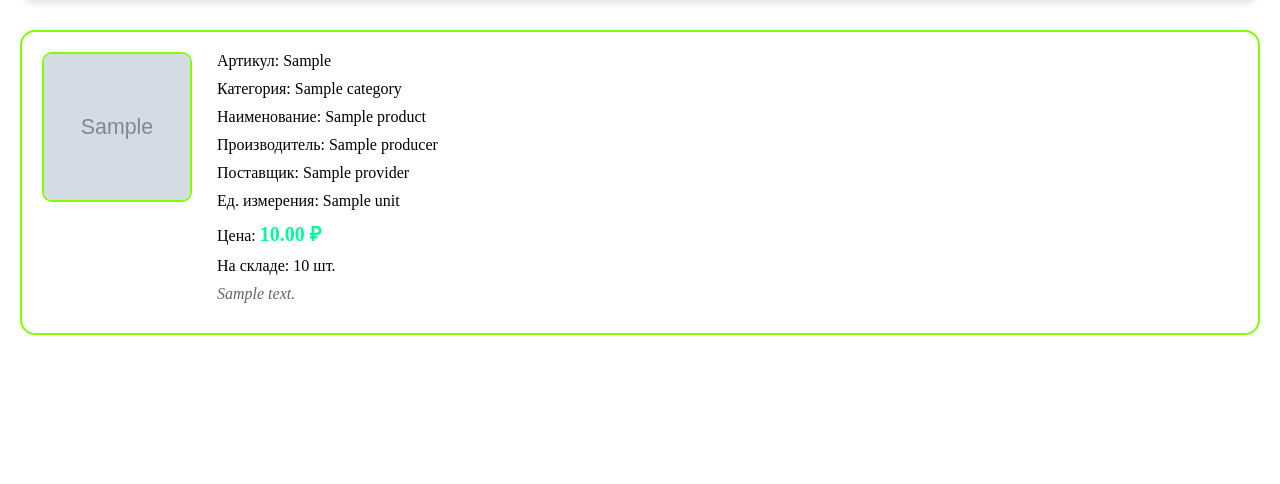
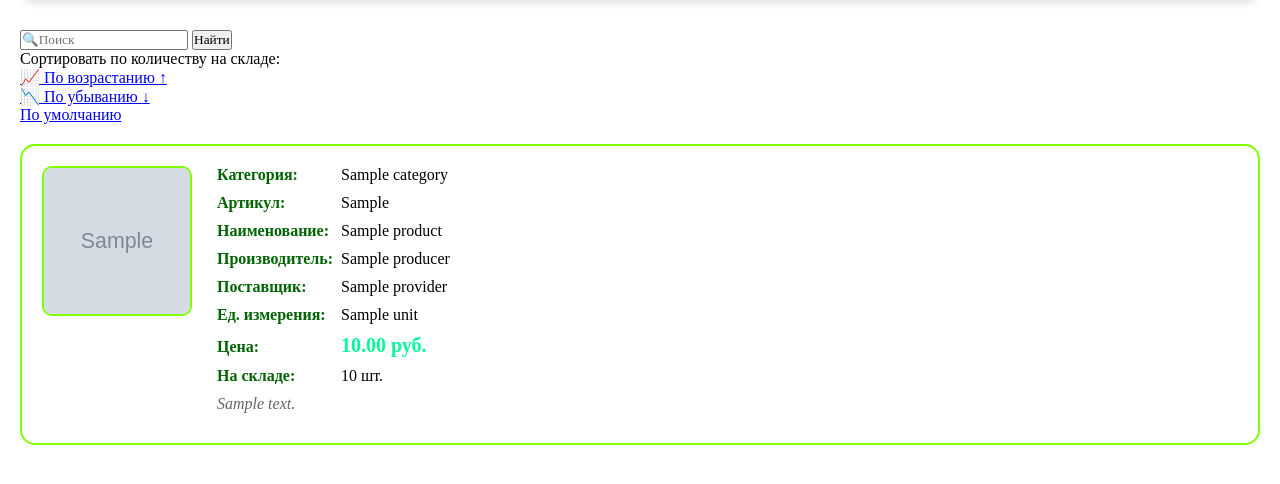
Before and after one commit to Fen1k9/Obuv, a Django app: page /admin/?sort=stock_asc in a window 1280 px wide. Shown: the part 140-624 px from the top of the page. Run offline with Django 4.2, Linux system fonts and the light colour scheme; tables that the repository leaves empty hold one stand-in row (values such as "Sample post"); grey boxes marked "Sample" are stand-in pictures.

Commit message:
Search/sort

```diff
--- a/obu/templates/admin.html
+++ b/obu/templates/admin.html
@@ -19,6 +19,45 @@
             <a href="{% url 'logout' %}">Выйти</a>
         </div>
     </header>
+
+    <div class="search-section">
+        <form method="get" class="search-form">
+            <input type="text"
+                   name="q"
+                   class="search-input"
+                   placeholder="🔍Поиск"
+                   value="{{ query }}">
+            <button type="submit" class="search-button">Найти</button>
+            {% if query %}
+                <a href="{% url 'admin_page' %}" class="clear-button">Сбросить</a>
+            {% endif %}
+        </form>
+
+        {% if query %}
+        <div class="search-results">
+            Найдено товаров: {{ products|length }} по запросу "{{ query }}"
+        </div>
+        {% endif %}
+    </div>
+
+      <div class="sort-section">
+        <span class="sort-title">Сортировать по количеству на складе:</span>
+        <div class="sort-links">
+            <a href="?{% if query %}q={{ query }}&{% endif %}sort=stock_asc"
+               class="sort-link {% if sort_by == 'stock_asc' %}active{% endif %}">
+                <p>📈 По возрастанию <span class="arrow">↑</span></p>
+            </a>
+            <a href="?{% if query %}q={{ query }}&{% endif %}sort=stock_desc"
+               class="sort-link {% if sort_by == 'stock_desc' %}active{% endif %}">
+                <p>📉 По убыванию <span class="arrow">↓</span></p>
+            </a>
+            <a href="?{% if query %}q={{ query }}{% else %}{% url 'admin_page' %}{% endif %}"
+               class="sort-link {% if sort_by == 'default' %}active{% endif %}">
+                По умолчанию
+            </a>
+        </div>
+    </div>
+
     <!-- Вывод товаров -->
     {% for prod in products %}
     <div class="product-card {% if prod.discount_percent > 15 %}high-discount{% endif %}">
@@ -34,52 +73,32 @@
         </div>
 
         <!-- Информация о товаре -->
-        <div class="product-info">
-            <div>
-                <span>Артикул:</span>
-                <span>{{ prod.article }}</span>
-            </div>
-            <div>
-                <span class="info-label">Категория:</span>
-                <span>{{ prod.category.category_name }}</span>
-            </div>
+  <div class="product-info">
+            <div><b>Категория:</b> {{ prod.category.category_name }}</div>
+            <div><b>Артикул:</b> {{ prod.article}}</div>
+            <div><b>Наименование:</b> {{ prod.product_name }}</div>
+            <div><b>Производитель:</b> {{ prod.producer.producer_name }}</div>
+            <div><b>Поставщик:</b> {{ prod.provider.provider_name }}</div>
+            <div><b>Ед. измерения:</b> {{ prod.unit.unit_name }}</div>
 
             <div>
-                <span class="info-label">Наименование:</span>
-                <span>{{ prod.product_name }}</span>
-            </div>
-            <div>
-                <span class="info-label">Производитель:</span>
-                <span>{{ prod.producer.producer_name }}</span>
-            </div>
-
-            <div>
-                <span class="info-label">Поставщик:</span>
-                <span>{{ prod.provider.provider_name }}</span>
-            </div>
-            <div>
-                <span class="info-label">Ед. измерения:</span>
-                <span>{{ prod.unit.unit_name }}</span>
-            </div>
-
-            <div>
-                <span class="info-label">Цена:</span>
+                <b>Цена:</b>
                 {% if prod.discount_percent > 0 %}
-                    <span class="price-old">{{ prod.price|floatformat:2 }} ₽</span>
-                    <span class="price-new">{{ prod.discounted_price|floatformat:2 }} ₽</span>
+                    <span class="price-old">{{ prod.price|floatformat:2 }} руб.</span>
+                    <span class="price-new">{{ prod.discounted_price|floatformat:2 }} руб.</span>
                 {% else %}
-                    <span class="price-new">{{ prod.price|floatformat:2 }} ₽</span>
+                    <span class="price-new">{{ prod.price|floatformat:2 }} руб.</span>
                 {% endif %}
             </div>
 
             <div>
-                <span class="info-label">На складе:</span>
+                <b>На складе:</b>
                 {% if prod.stock_quantity == 0 %}
-                    <span class="stock-indicator stock-out">Нет в наличии</span>
+                    <span class="out-of-stock">Нет в наличии</span>
                 {% elif prod.stock_quantity < 5 %}
-                    <span class="stock-indicator stock-low">{{ prod.stock_quantity }} шт. (мало)</span>
+                    <span style="color: #ff9800;">{{ prod.stock_quantity }} шт. (осталось мало)</span>
                 {% else %}
-                    <span class="stock-indicator stock-in">{{ prod.stock_quantity }} шт.</span>
+                    <span>{{ prod.stock_quantity }} шт.</span>
                 {% endif %}
             </div>
 
--- a/obu/views.py
+++ b/obu/views.py
@@ -1,6 +1,7 @@
 from django.shortcuts import render, redirect
 from django.contrib.auth import logout
 from .models import User, Product
+from  django.db.models import  Q
 
 def login_user(request):
     if request.method == 'POST':
@@ -30,23 +31,85 @@ def login_user(request):
             return render(request, 'aut.html', {'error': 'Пользователь не найден'})
     return render(request, 'aut.html')
 
+
 def admin_page(request):
-    products = Product.objects.all().order_by('id')
+
+    query = request.GET.get('q', '')
+    sort_by = request.GET.get('sort', 'default')
+
+
+    # Базовый запрос всех товаров
+    products = Product.objects.all().select_related('category', 'producer', 'provider').order_by('id')
+
+    if sort_by == 'stock_asc':
+        products = products.order_by('stock_quantity')
+    elif sort_by == 'stock_desc':
+        products = products.order_by('-stock_quantity')
+    else:
+        products = products.order_by('id')
+
+    if query:
+        products = products.filter(
+            Q(article__icontains=query) |
+            Q(product_name__icontains=query) |
+            Q(description__icontains=query) |
+            Q(category__category_name__icontains=query) |
+            Q(producer__producer_name__icontains=query) |
+            Q(provider__provider_name__icontains=query)
+        )
+
+
     for prod in products:
         if prod.discount_percent > 0:
             prod.discounted_price = prod.price * (1 - prod.discount_percent / 100)
         else:
             prod.discounted_price = prod.price
-    return render(request, 'admin.html', {'products': products})
+
+    context = {
+        'products': products,
+        'query': query,  # передаем поисковый запрос в шаблон
+    }
+    return render(request, 'admin.html', context)
+
 
 def manager_page(request):
-    products = Product.objects.all().order_by('id')
+
+    query = request.GET.get('q', '')
+    sort_by = request.GET.get('sort', 'default')
+
+    products = Product.objects.all().select_related('category', 'producer', 'provider').order_by('id')
+
+    if sort_by == 'stock_asc':
+        products = products.order_by('stock_quantity')
+    elif sort_by == 'stock_desc':
+        products = products.order_by('-stock_quantity')
+    else:
+        products = products.order_by('id')
+
+    # Если есть поисковый запрос, фильтруем товары
+    if query:
+        products = products.filter(
+            Q(article__icontains=query) |
+            Q(product_name__icontains=query) |
+            Q(description__icontains=query) |
+            Q(category__category_name__icontains=query) |
+            Q(producer__producer_name__icontains=query) |
+            Q(provider__provider_name__icontains=query)
+        )
+
+
+
     for prod in products:
         if prod.discount_percent > 0:
             prod.discounted_price = prod.price * (1 - prod.discount_percent / 100)
         else:
             prod.discounted_price = prod.price
-    return render(request, 'manager.html', {'products': products})
+
+    context = {
+        'products': products,
+        'query': query,
+    }
+    return render(request, 'manager.html', context)
 
 def client_page(request):
     products = Product.objects.all().order_by('id')
```
Also changed, not shown: obu/templates/manager.html (+43 -0 lines), obu/static/images/icon.png (renamed from obu/static/images/Icon.png).
